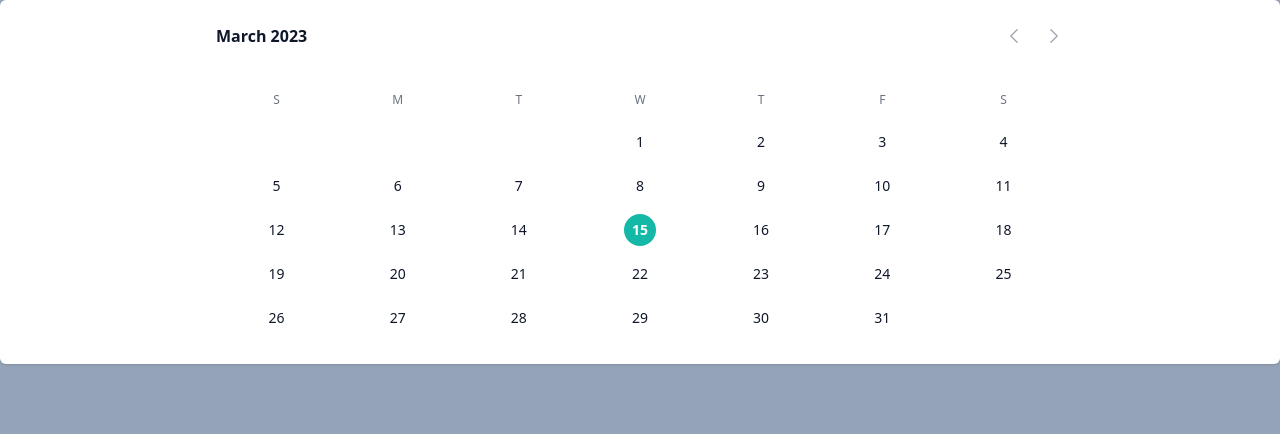
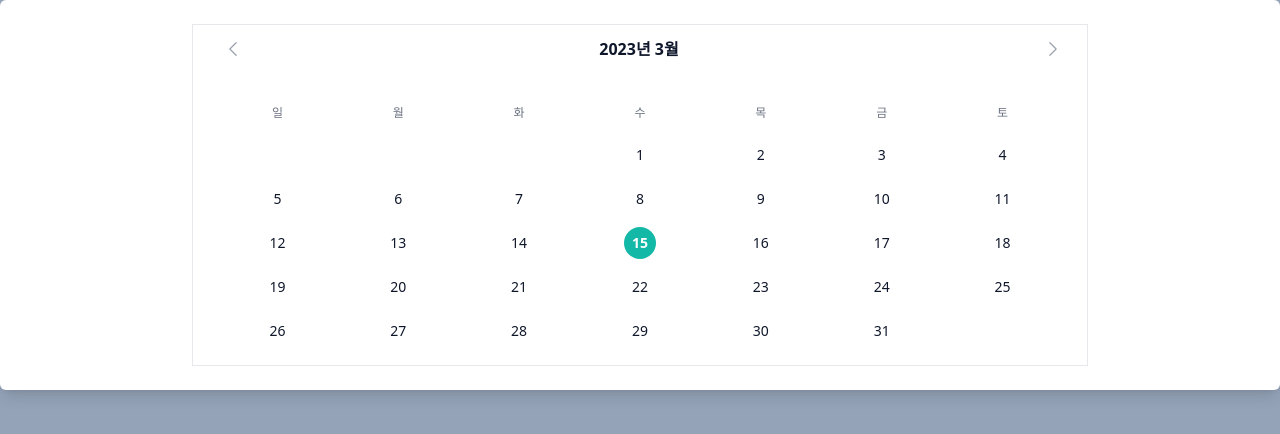
Before and after one commit to min33sky/ovulation-calculator, a Next.js app: page / in a window 1280 px wide. Shown: the top 434 px of the page. Built offline with nearby package versions, Linux system fonts and the light colour scheme.

Commit message:
fix: calcurator

```diff
--- a/components/Calendar.tsx
+++ b/components/Calendar.tsx
@@ -14,6 +14,7 @@ import {
   parse,
   startOfToday,
 } from 'date-fns';
+import { ko } from 'date-fns/locale';
 import { CALENDAR_FORMAT } from '@/app/constants';
 
 function classNames(...classes: any[]) {
@@ -33,8 +34,6 @@ export default function Calendar({ selected, onChange }: Props) {
   const [currentMonth, setCurrentMonth] = useState(
     format(today.current ?? Date.now(), CALENDAR_FORMAT),
   );
-
-  console.log('투데이: ', today.current);
 
   // 이번 달의 첫번째 날짜를 구한다.
   let firstDayCurrentMonth = parse(currentMonth, CALENDAR_FORMAT, new Date());
@@ -61,10 +60,11 @@ export default function Calendar({ selected, onChange }: Props) {
     setCurrentMonth(format(firstDayNextMonth, CALENDAR_FORMAT));
   }, [firstDayCurrentMonth]);
 
-  console.log('currentMonth', currentMonth, firstDayCurrentMonth);
-
   // TODO: handleChange
-  const handleChange = useCallback((day: Date) => {}, []);
+  const handleChange = useCallback((day: Date) => {
+    console.log('선택 날짜: ', day);
+    setSelectedDay(day);
+  }, []);
 
   useEffect(() => {
     if (!today.current) {
@@ -73,46 +73,51 @@ export default function Calendar({ selected, onChange }: Props) {
   }, []);
 
   useEffect(() => {
-    if (!selected) {
-      setSelectedDay(today.current!);
+    if (!selected && today.current) {
+      setSelectedDay(today.current);
     }
   }, [selected]);
 
-  console.log('selectedDay', selectedDay);
-
   return (
-    <div className="overflow-hidden shadow sm:rounded-md">
+    <article className="overflow-hidden shadow-lg sm:rounded-md">
       <div className="space-y-6 bg-white px-4 py-5 sm:p-6">
-        <div className="mx-auto max-w-md px-4 sm:px-7 md:max-w-4xl md:px-6">
-          <div className="flex items-center">
-            <h2 className="flex-auto font-semibold text-slate-900">
-              {format(firstDayCurrentMonth, 'MMMM yyyy')}
-            </h2>
+        <div className="mx-auto max-w-md border px-4 py-3 sm:px-7 md:max-w-4xl md:px-6">
+          <header className="flex items-center">
             <button
+              aria-label="Go to previous month"
+              title="지난 달"
               type="button"
               onClick={previousMonth}
               className="-my-1.5 flex flex-none items-center justify-center p-1.5 text-gray-400 hover:text-gray-500"
             >
-              <span className="sr-only">Previous month</span>
+              <span className="sr-only">지난 달</span>
               <ChevronLeftIcon className="h-5 w-5" aria-hidden="true" />
             </button>
+
+            <h2 className="flex-auto text-center font-semibold text-slate-900">
+              {format(firstDayCurrentMonth, 'yyyy년 M월', { locale: ko })}
+            </h2>
+
             <button
               onClick={nextMonth}
               type="button"
+              aria-label="Go to next month"
+              title="다음 달"
               className="-my-1.5 -mr-1.5 ml-2 flex flex-none items-center justify-center p-1.5 text-gray-400 hover:text-gray-500"
             >
-              <span className="sr-only">Next month</span>
+              <span className="sr-only">다음 달</span>
               <ChevronRightIcon className="h-5 w-5" aria-hidden="true" />
             </button>
-          </div>
+          </header>
+
           <div className="mt-10 grid grid-cols-7 text-center text-xs leading-6 text-gray-500">
-            <div>S</div>
-            <div>M</div>
-            <div>T</div>
-            <div>W</div>
-            <div>T</div>
-            <div>F</div>
-            <div>S</div>
+            <div>일</div>
+            <div>월</div>
+            <div>화</div>
+            <div>수</div>
+            <div>목</div>
+            <div>금</div>
+            <div>토</div>
           </div>
           <div className="mt-2 grid grid-cols-7 text-sm">
             {days.map((day, dayIdx) => (
@@ -158,7 +163,7 @@ export default function Calendar({ selected, onChange }: Props) {
           </div>
         </div>
       </div>
-    </div>
+    </article>
   );
 }
 
```
Also changed, not shown: 1 other file (tests, documents, lock files or other folders).
